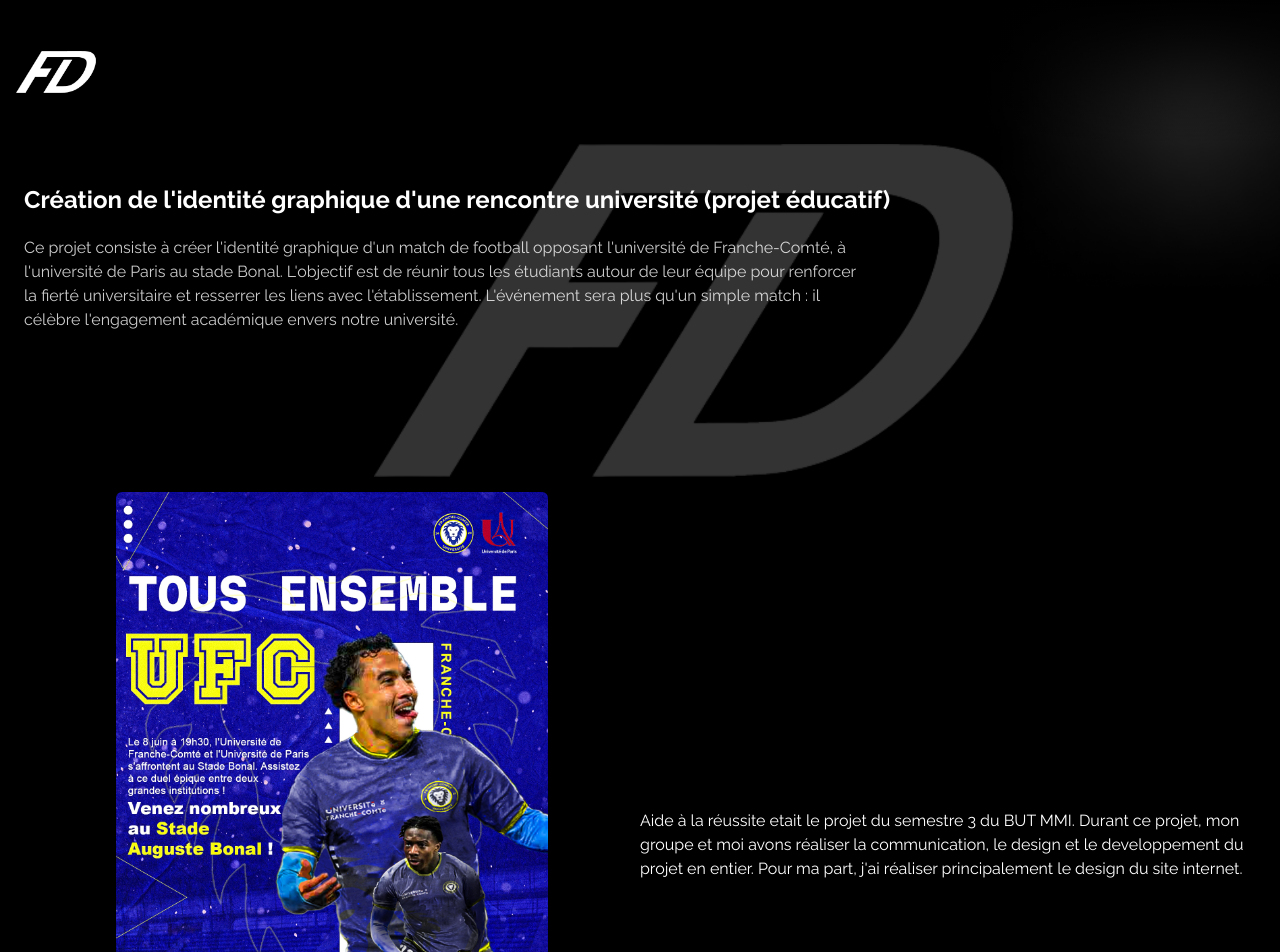
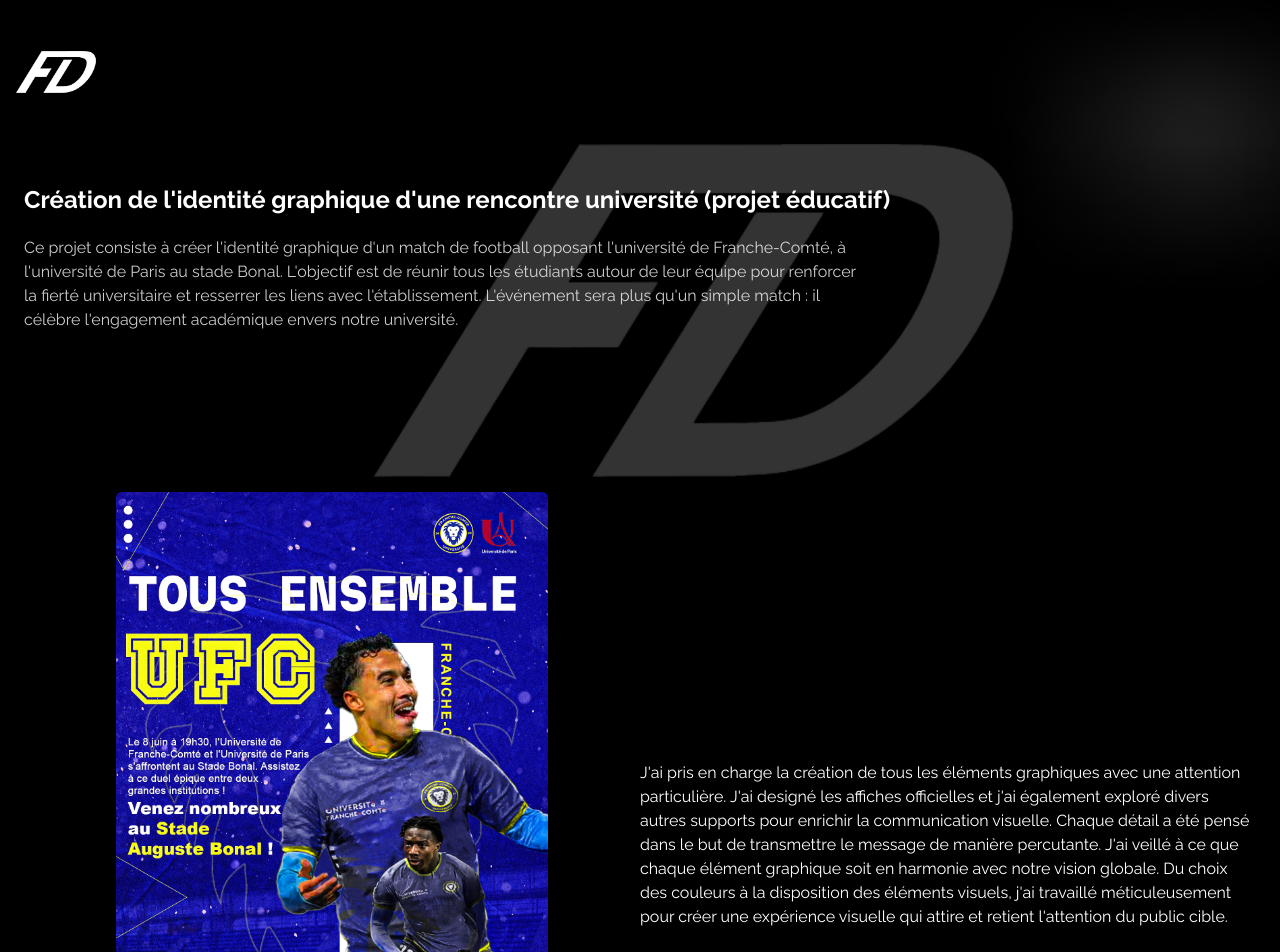
Before and after one commit to Flo714/projetS4, a Vue app: page /match_UFC in a window 1280 px wide. Shown: the top 952 px of the page. Built offline with nearby package versions, Linux system fonts and the light colour scheme.

Commit message:
Update match_UFC.vue

```diff
--- a/src/views/match_UFC.vue
+++ b/src/views/match_UFC.vue
@@ -82,9 +82,7 @@
         <a class="hover_1 text-sm lg:text-lg xl:text-xl" href="https://aidealareussite.fr/" target="_blank">Voir plus</a>
       </div>
     </div>
-    <p>Aide à la réussite etait le projet du semestre 3 du BUT MMI. Durant ce projet, mon groupe et moi avons réaliser la communication, le design et le developpement du projet en entier.
-      Pour ma part, j'ai réaliser principalement le design du site internet.
-    </p>
+    <p>J'ai pris en charge la création de tous les éléments graphiques avec une attention particulière. J'ai designé les affiches officielles et j'ai également exploré divers autres supports pour enrichir la communication visuelle. Chaque détail a été pensé dans le but de transmettre le message de manière percutante. J'ai veillé à ce que chaque élément graphique soit en harmonie avec notre vision globale. Du choix des couleurs à la disposition des éléments visuels, j'ai travaillé méticuleusement pour créer une expérience visuelle qui attire et retient l'attention du public cible.</p>
   </div>
   <div class="lg:flex lg:justify-center lg:items-center lg:gap-20 my-6 lg:my-20 xl:mx-28 ">
     <img class="w-[300px] mx-auto lg:w-[450px] xl:w-[700px] rounded-md z-20" src="/public/images/evolution_logo_ar.png" alt="Évolution du logo Aide à la réussite">
```
